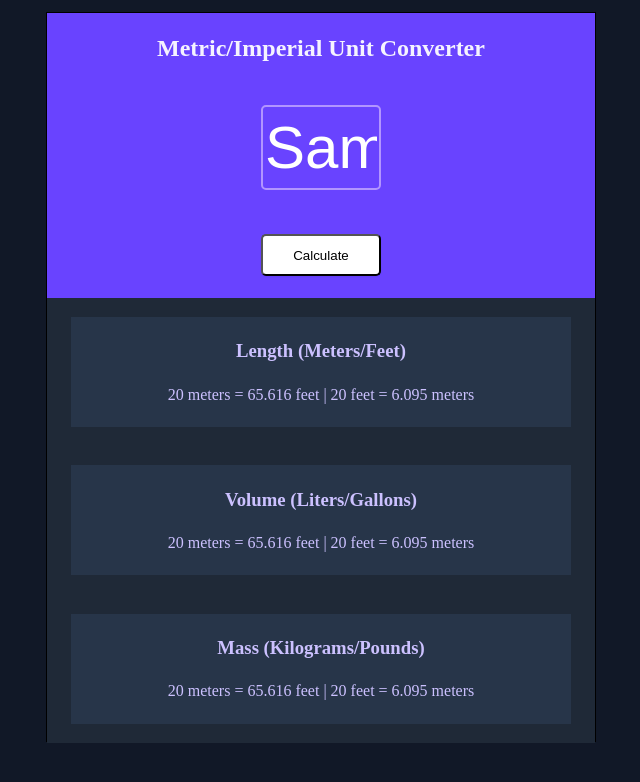
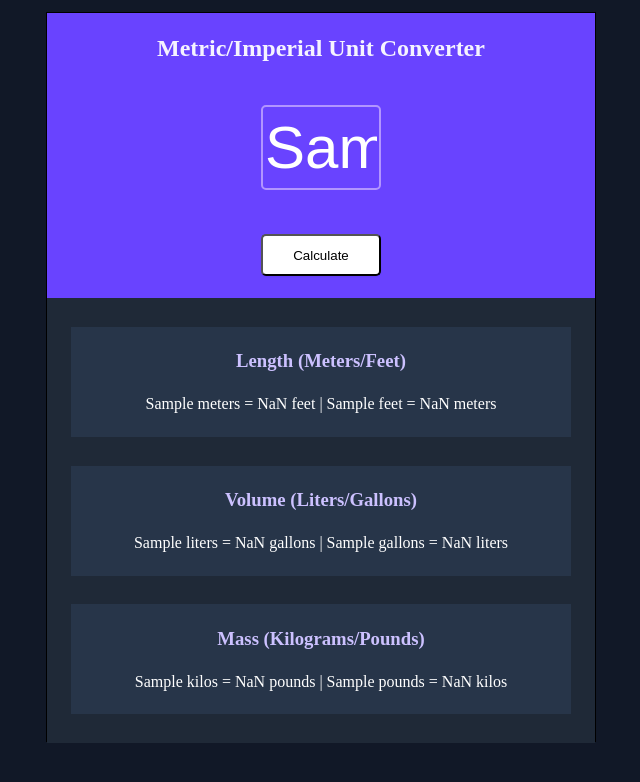
Before and after one commit to LujanSolo/unit-converter, a plain HTML site: page index.html in a window 1280 px wide. Both pictures are taken after typing "Sample" into the empty fields and a click on the button "Calculate". Shown: the whole page, without its empty margins (319-959 px from the left). Drawn offline with Linux system fonts and the light colour scheme.

Commit message:
built out initial function for unit conversion

```diff
--- a/index.css
+++ b/index.css
@@ -45,7 +45,7 @@ body {
   flex-direction: column;
   align-items: center;
   height: 445px;
-  justify-content: space-around;
+  justify-content: space-evenly;
   background: rgb(31,41,55);
 }
 
@@ -59,3 +59,7 @@ body {
   background: rgb(39, 53, 73);
   color: rgb(204, 193, 255);
 }
+
+.result-fields {
+  color: white;
+}
--- a/index.html
+++ b/index.html
@@ -19,17 +19,14 @@
       <section id="results-container">
         <div class="results-box" id="lengths">
           <h3>Length (Meters/Feet)</h3>
-          <p>20 meters = 65.616 feet | 20 feet = 6.095 meters</p>
           <!-- dynamically add in results each time? -->
         </div>
         <div class="results-box" id="volume">
           <h3>Volume (Liters/Gallons)</h3>
-          <p>20 meters = 65.616 feet | 20 feet = 6.095 meters</p>
           <!-- dynamically add in results each time? -->
         </div>
         <div class="results-box" id="mass">
           <h3>Mass (Kilograms/Pounds)</h3>
-          <p>20 meters = 65.616 feet | 20 feet = 6.095 meters</p>
           <!-- dynamically add in results each time? -->
         </div>
       </section>
--- a/index.js
+++ b/index.js
@@ -1,7 +1,30 @@
 const convertBtn = document.getElementById("convert-btn");
 const userInput = document.getElementById("user-input");
+const lengthReadout = document.getElementById("lengths");
+const volumeReadout = document.getElementById("volume");
+const massReadout = document.getElementById("mass");
+
+/*
+1 meter = 3.281 feet
+1 liter = 0.264 gallon
+1 kilogram = 2.204 pound
+*/
 
 
 convertBtn.addEventListener("click", () => {
-  console.log('clicked')
+  let lengthResult = "";
+  let volumeResult = "";
+  let massResult = "";
+
+  lengthResult = `<p class="result-fields">${userInput.value} meters = ${(userInput.value * 3.281).toFixed(3)} feet | ${userInput.value} feet = ${(userInput.value / 3.281).toFixed(3)} meters</p>`;
+
+  volumeResult = `<p class="result-fields">${userInput.value} liters = ${(userInput.value * 0.264).toFixed(3)} gallons | ${userInput.value} gallons = ${(userInput.value / 0.264).toFixed(3)} liters</p>`;
+
+  massResult = `<p class="result-fields">${userInput.value} kilos = ${(userInput.value * 2.204).toFixed(3)} pounds | ${userInput.value} pounds = ${(userInput.value / 2.204).toFixed(3)} kilos</p>`;
+
+
+
+  lengthReadout.innerHTML += lengthResult;
+  volumeReadout.innerHTML += volumeResult;
+  massReadout.innerHTML += massResult;
 })
```
